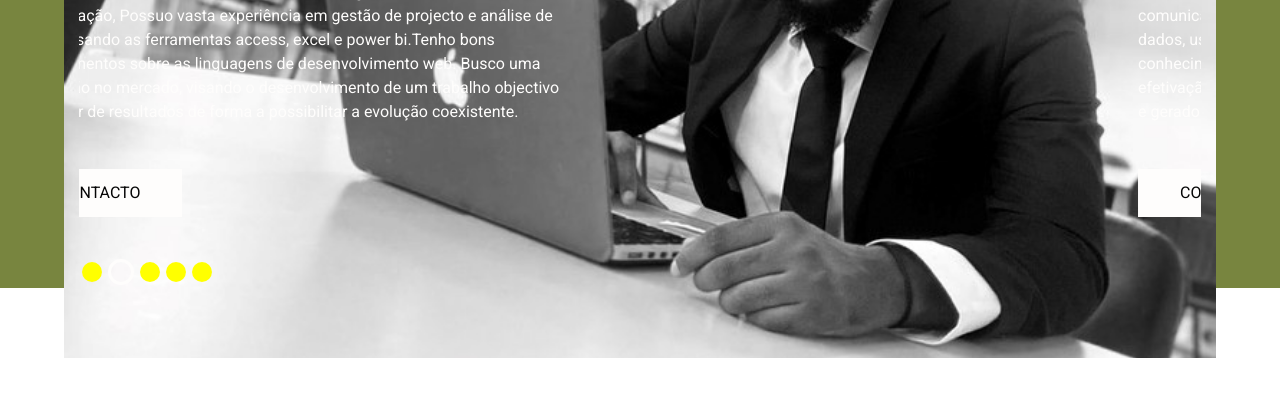
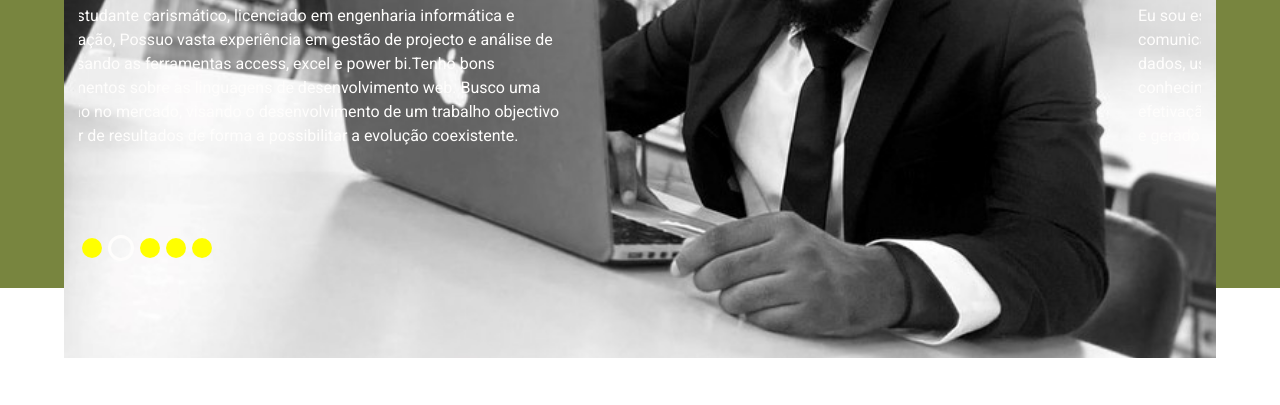
Before and after one commit to dsw-developer/eu-sou-Arnaldo, a plain HTML site: page index.html in a window 1280 px wide. Shown: the part 392-797 px from the top of the page. Drawn offline with nearby package versions, Linux system fonts and the light colour scheme; some packages are replaced by stand-ins of ours.

Commit message:
commit inicial

```diff
--- a/index.html
+++ b/index.html
@@ -96,9 +96,7 @@
                     </p>
                     <div class="btn-box">
 
-                      <a href="" class="btn-2">
-                        Contacto
-                      </a>
+
                     </div>
                   </div>
                 </div>
@@ -124,9 +122,7 @@
                     </p>
                     <div class="btn-box">
 
-                      <a href="" class="btn-2">
-                        Contacto
-                      </a>
+
                     </div>
                   </div>
                 </div>
@@ -152,9 +148,7 @@
                     </p>
                     <div class="btn-box">
 
-                      <a href="" class="btn-2">
-                        Contacto
-                      </a>
+
                     </div>
                   </div>
                 </div>
@@ -180,9 +174,7 @@
                     </p>
                     <div class="btn-box">
 
-                      <a href="" class="btn-2">
-                        Contaco
-                      </a>
+
                     </div>
                   </div>
                 </div>
@@ -208,9 +200,7 @@
                     </p>
                     <div class="btn-box">
 
-                      <a href="" class="btn-2">
-                        Contacto
-                      </a>
+
                     </div>
                   </div>
                 </div>
```
